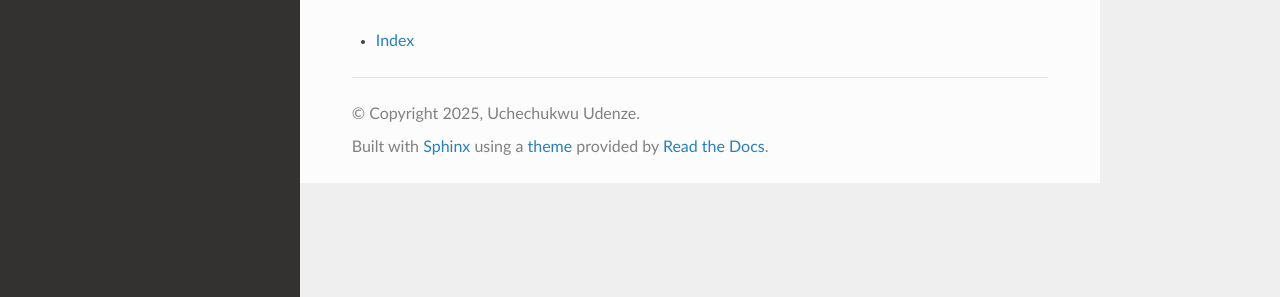
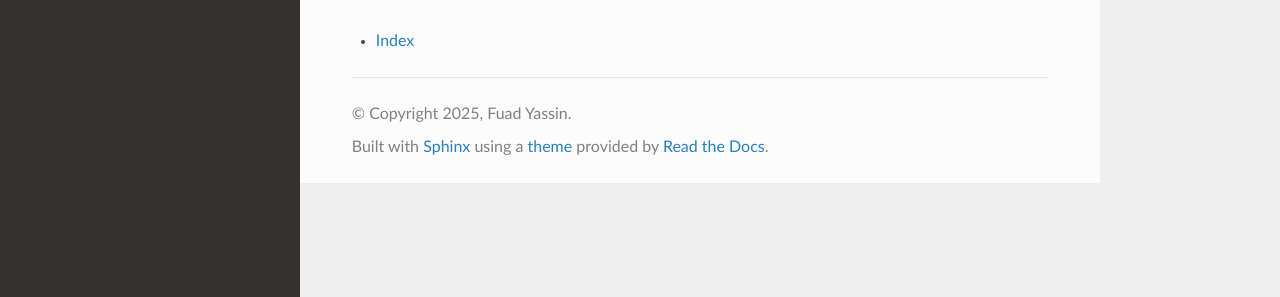
Before and after one commit to fuadyassin/MESH-Scripts-PyLib, a Sphinx documentation site: the page built from docs/source/index.rst, in a window 1280 px wide. Shown: the part 392-689 px from the top of the page. Built offline with Sphinx 7.4.7 and the Read the Docs theme 3.1.0, drawn with Linux system fonts in a browser that asks for light colours.

Commit message:
Update conf.py

```diff
--- a/docs/source/conf.py
+++ b/docs/source/conf.py
@@ -16,7 +16,7 @@ sys.path.insert(0, os.path.abspath('../../'))
 # -- Project information -----------------------------------------------------
 
 project = 'MESH-Scripts-PyLib'
-copyright = f'{datetime.datetime.now().year}, Uchechukwu Udenze'
+copyright = f'{datetime.datetime.now().year}, Fuad Yassin'
 author = 'Fuad Yassin'
 release = "1"
 
```
